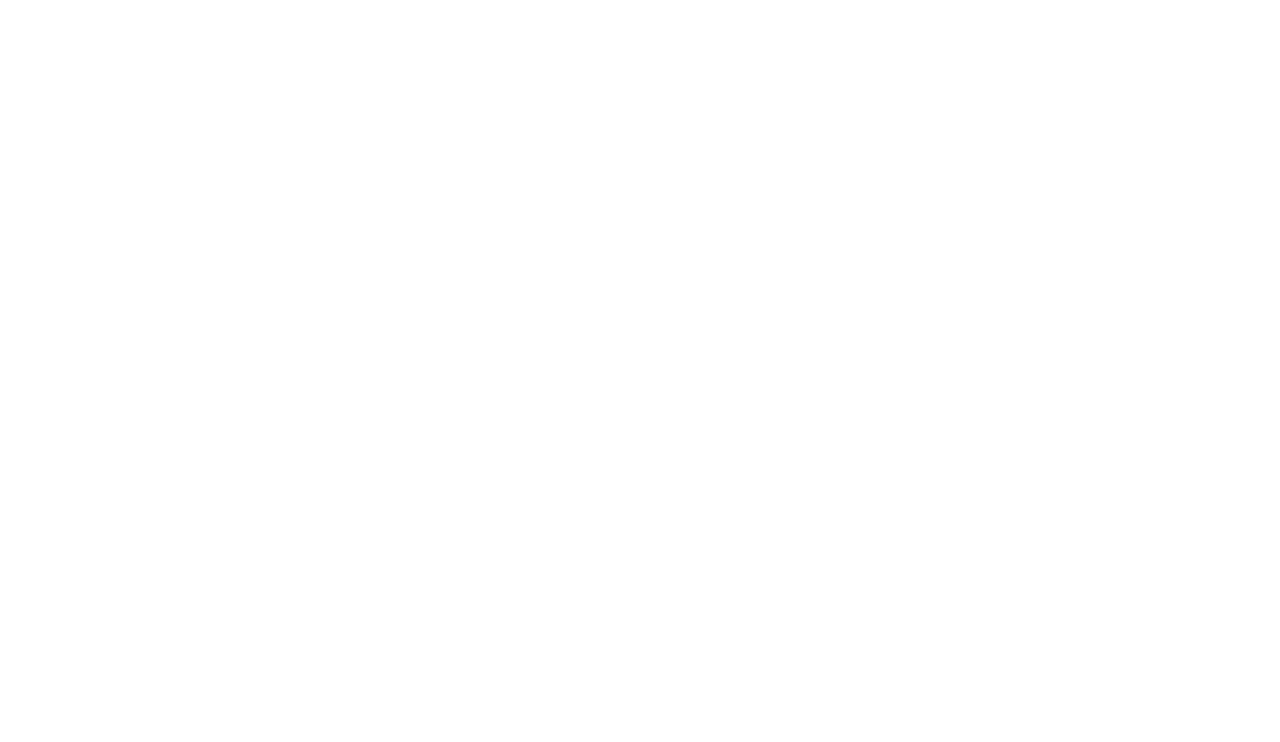
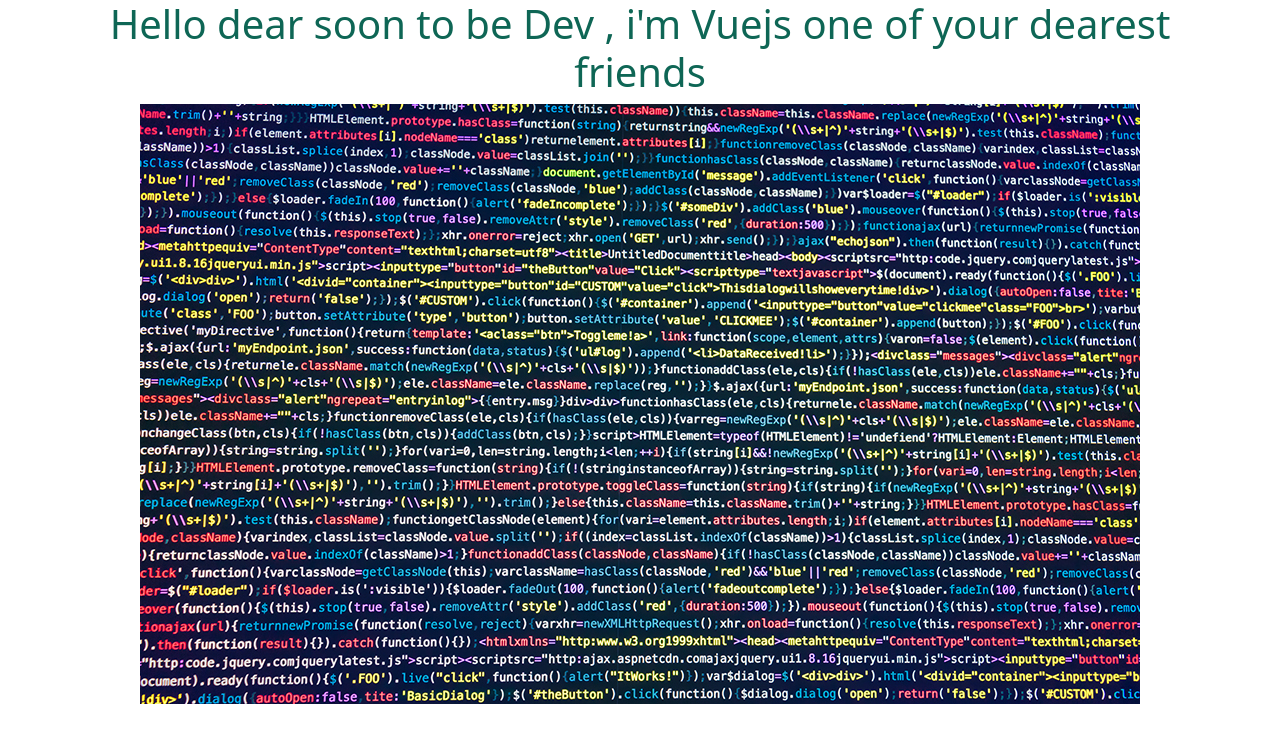
Before and after one commit to Damianp99/vue-hello, a plain HTML site: page index.html in a window 1280 px wide. Drawn offline with nearby package versions, Linux system fonts and the light colour scheme.

Commit message:
added h1 and image with vuejs

```diff
--- a/css/style.css
+++ b/css/style.css
@@ -0,0 +1,3 @@
+h1{
+    color: #0E6655 ;
+}
--- a/index.html
+++ b/index.html
@@ -14,7 +14,13 @@
 
 <body>
     <div id="root">
+        <div class="container text-center">
+            <div>
+                <h1>{{ message }}</h1>
+                <img :src="'img/'+ mediaPic" alt="coding picture">
+            </div>
 
+        </div>
     </div>
 
     <script src="js/vue.js"></script>
--- a/js/vue.js
+++ b/js/vue.js
@@ -13,6 +13,5 @@ const helloWorld = new Vue({
     data: {
         message: "Hello dear soon to be Dev , i'm Vuejs one of your dearest friends",
         mediaPic: 'coding.jpg',
-
     },
 });
```
